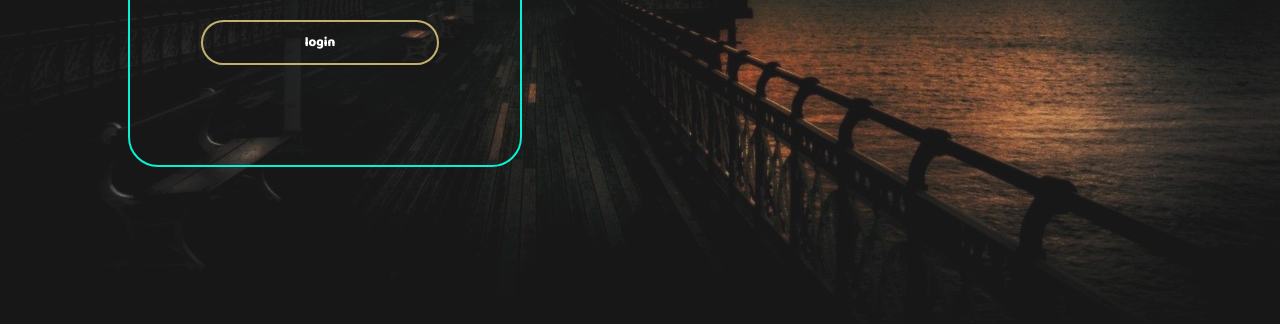
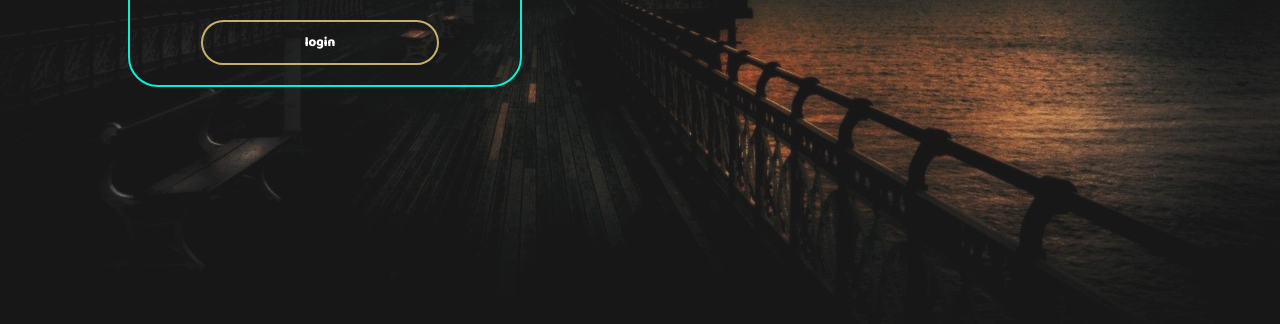
Before and after one commit to ioig/ioig-1, a plain HTML site: page index.html in a window 1280 px wide. Shown: the part 476-800 px from the top of the page. Drawn offline with Linux system fonts and the light colour scheme; a web font is replaced by a local one.

Commit message:
Update index.html

```diff
--- a/index.html
+++ b/index.html
@@ -106,7 +106,7 @@
 
     .formbox {
         width: 380px;
-        height: 480px;
+        height: 400px;
         position: relative;
         margin: 5% 10%;
         background: transparent;
```
